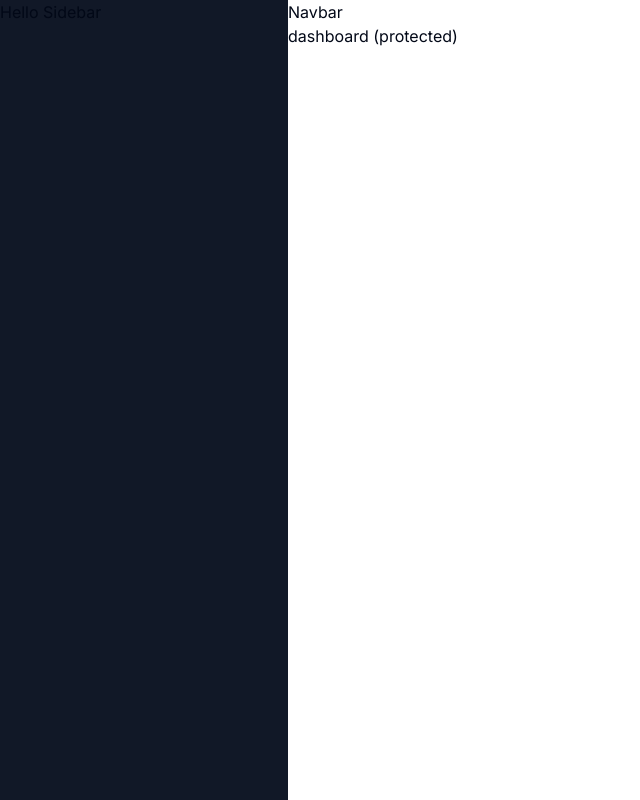
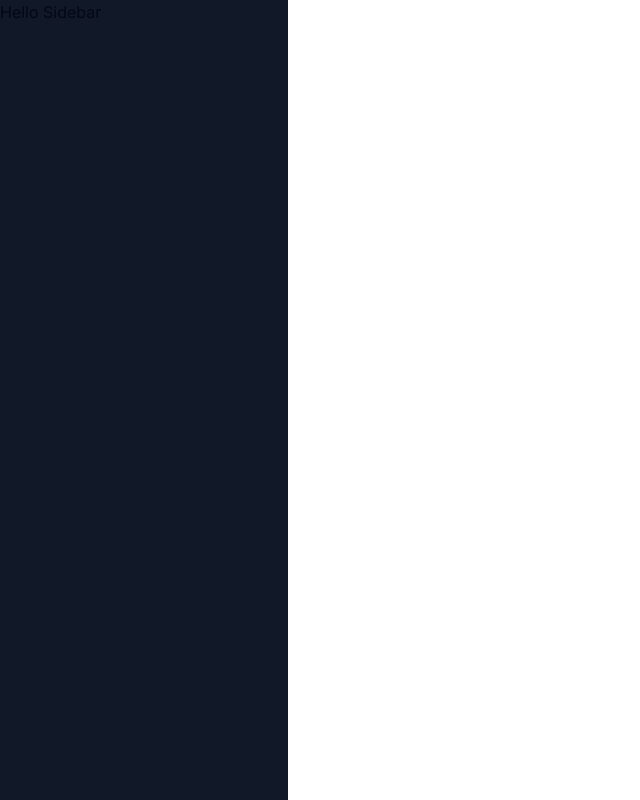
Before and after one commit to McKayMower/genius-ai, a Next.js app: page /dashboard in a window 1280 px wide. Shown: the whole page, without its empty margins (0-640 px from the left). Built offline with nearby package versions, Linux system fonts and the light colour scheme.

Commit message:
navbar setup

```diff
--- a/app/(dashboard)/(routes)/dashboard/page.tsx
+++ b/app/(dashboard)/(routes)/dashboard/page.tsx
@@ -1,14 +1,7 @@
 import { UserButton } from "@clerk/nextjs";
 
 const DashboardPage = () => {
-  return (
-    <div>
-      dashboard (protected)
-      <UserButton afterSignOutUrl="/"/>
-    </div>
-  );
-
-
+  return <div></div>;
 };
 
 export default DashboardPage;
--- a/components/Navbar.tsx
+++ b/components/Navbar.tsx
@@ -1,7 +1,18 @@
+import { Button } from "@/components/ui/button";
+import { UserButton } from "@clerk/nextjs";
+import { Menu } from "lucide-react";
+
 const Navbar = () => {
-    return ( <div>
-        Navbar
-    </div> );
-}
+  return (
+    <div className="flex items-center p-4">
+      <Button variant={"ghost"} size="icon" className="md:hidden">
+        <Menu className="h-4 w-4" />
+      </Button>
+      <div className="flex w-full justify-end">
+        <UserButton afterSignOutUrl="/" />
+      </div>
+    </div>
+  );
+};
 
 export default Navbar;
--- a/package.json
+++ b/package.json
@@ -12,14 +12,13 @@
     "@clerk/nextjs": "^4.23.2",
     "@radix-ui/react-slot": "^1.0.2",
     "@types/node": "20.4.8",
-    "@types/react": "18.2.18",
     "@types/react-dom": "18.2.7",
     "autoprefixer": "10.4.14",
     "class-variance-authority": "^0.7.0",
     "clsx": "^2.0.0",
     "eslint": "8.46.0",
     "eslint-config-next": "13.4.13",
-    "lucide-react": "^0.265.0",
+    "lucide-react": "^0.263.1",
     "next": "13.4.13",
     "postcss": "8.4.27",
     "react": "18.2.0",
@@ -28,5 +27,8 @@
     "tailwindcss": "3.3.3",
     "tailwindcss-animate": "^1.0.6",
     "typescript": "5.1.6"
+  },
+  "devDependencies": {
+    "@types/react": "^18.2.20"
   }
 }
```
Also changed, not shown: 1 other file (tests, documents, lock files or other folders).
